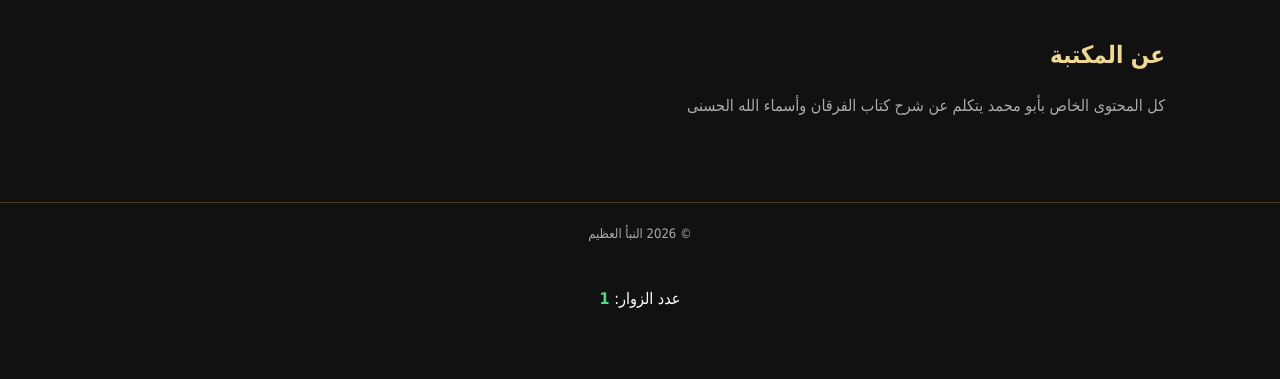
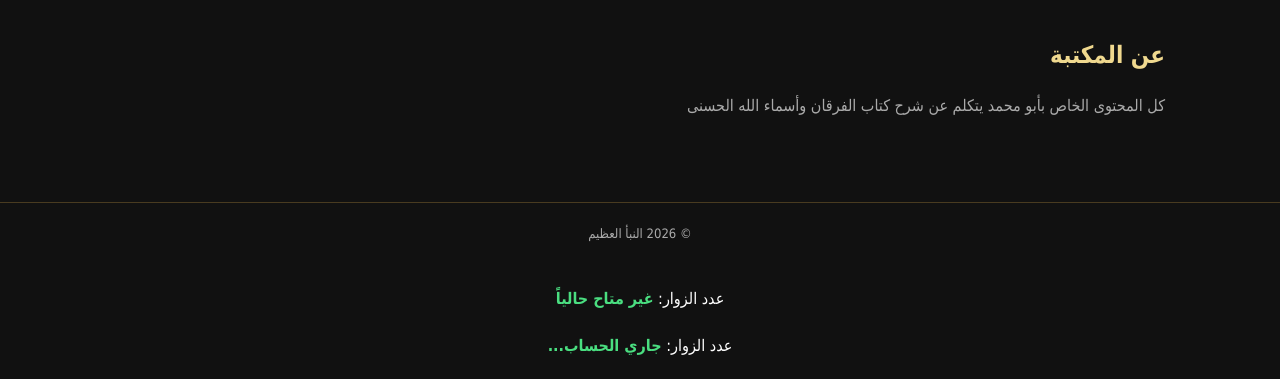
Before and after one commit to bandpro45-107/fluffy-octo-invention, a plain HTML site: page index.html in a window 1280 px wide. Shown: the part 3837-4216 px from the top of the page. Before the commit the page ends 4169 px from the top, so only its background shows below. Drawn offline with Linux system fonts and the light colour scheme; no server answers.

Commit message:
Update index.html

```diff
--- a/index.html
+++ b/index.html
@@ -559,16 +559,18 @@ document.getElementById("year").textContent =
   عدد الزوار: <span id="visitor-count" style="font-weight: bold; color: #4ade80;">...</span>
 </div>
 
+<div style="text-align: center; margin: 20px 0; color: #ffffff; font-family: inherit; font-size: 16px;">
+  عدد الزوار: <span id="visitor-count" style="font-weight: bold; color: #4ade80;">جاري الحساب...</span>
+</div>
+
 <script>
   fetch('https://counterapi.dev')
-    .then(response => response.json())
+    .then(res => res.json())
     .then(data => {
       document.getElementById('visitor-count').innerText = data.count;
     })
-    .catch(() => {
-      document.getElementById('visitor-count').innerText = '1';
+    .catch(err => {
+      console.error(err);
+      document.getElementById('visitor-count').innerText = 'غير متاح حالياً';
     });
 </script>
-
-</body>
-</html>
```
